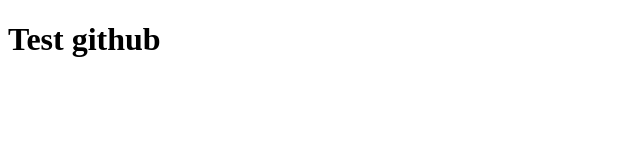
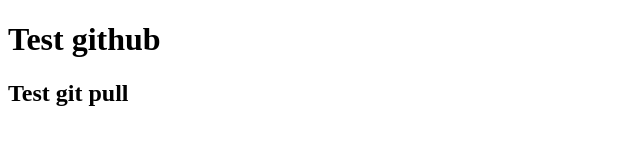
Before and after one commit to DungPHPandREACT/test-github, a plain HTML site: page index.html in a window 1280 px wide. Shown: the whole page, without its empty margins (0-640 px from the left). Drawn offline with Linux system fonts and the light colour scheme.

Commit message:
Update index.html

```diff
--- a/index.html
+++ b/index.html
@@ -8,5 +8,6 @@
   </head>
   <body>
     <h1>Test github</h1>
+    <h2>Test git pull</h2>
   </body>
 </html>
```
